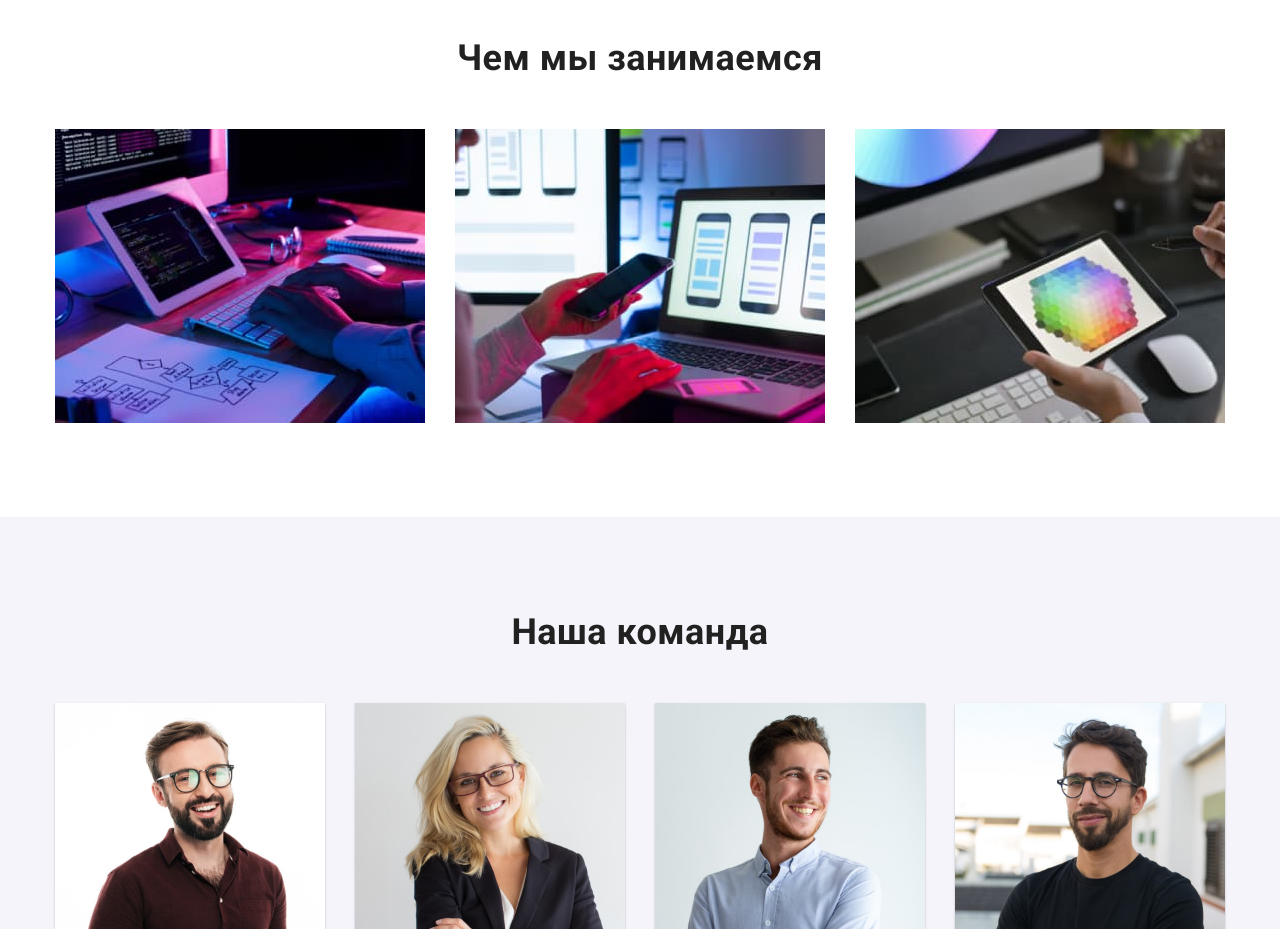
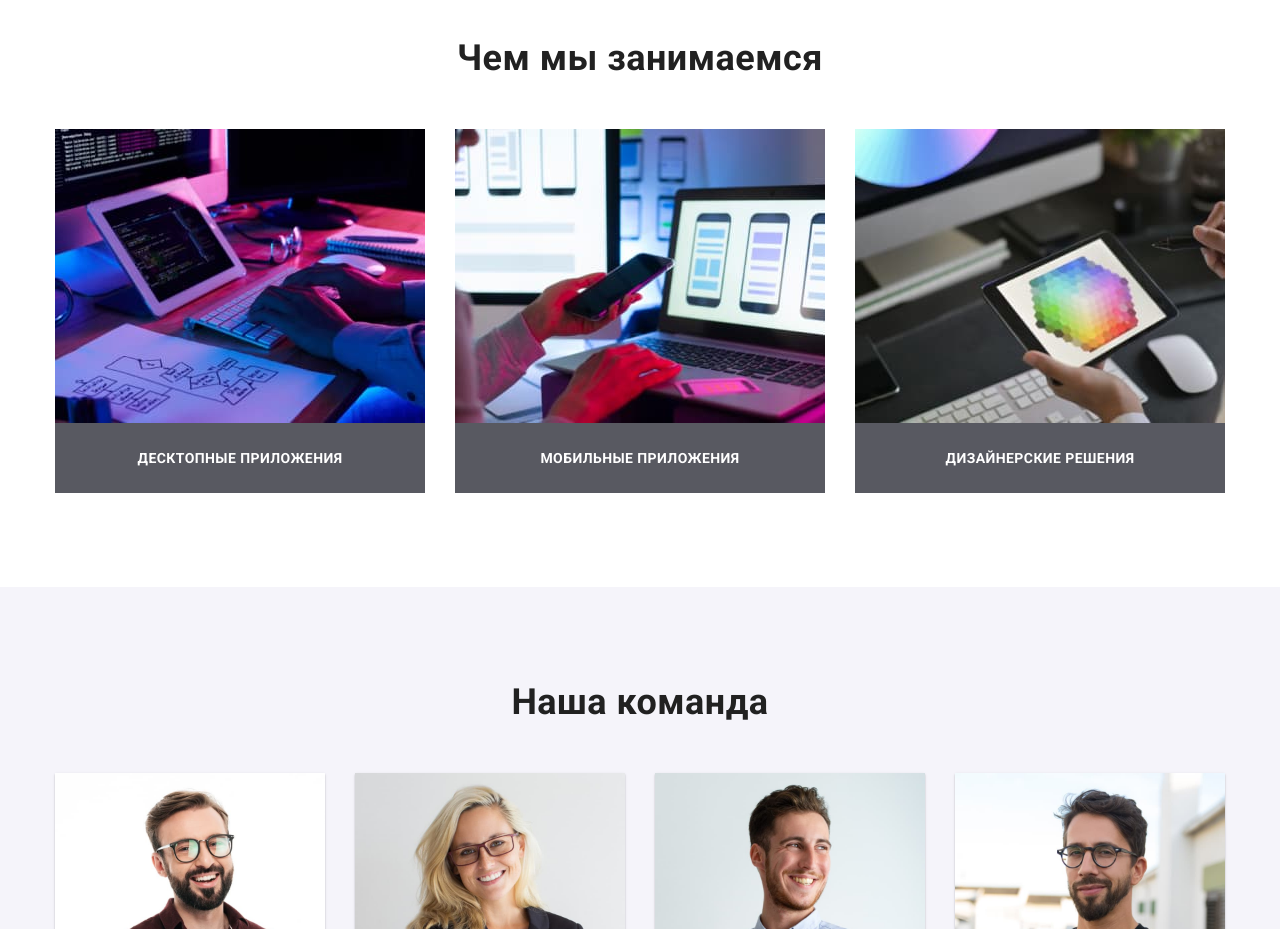
Before and after one commit to Tarasimba/goit-markup-hw-05, a plain HTML site: page index.html in a window 1280 px wide. Shown: the part 1080-2009 px from the top of the page. Drawn offline with nearby package versions, Linux system fonts and the light colour scheme.

Commit message:
Almost done

```diff
--- a/css/styles.css
+++ b/css/styles.css
@@ -379,7 +379,7 @@ img {
 .client-item > .link:hover,
 .client-item > .link:focus {
   color: var(--accent-color);
-  outline: 1px solid var(--accent-color);
+  border-color: var(--accent-color);
 }
 
 .client-items {
@@ -387,6 +387,25 @@ img {
   flex-wrap: wrap;
   margin-top: calc(-1 * var(--card-set-gap));
   margin-left: calc(-1 * var(--card-set-gap));
+}
+
+.img-desc1{
+  width: 370px;
+  height: 70px;
+  background: rgba(47, 48, 58, 0.8);
+  display: flex;
+  justify-content: center;
+  font-family: 'Roboto';
+  font-style: normal;
+  font-weight: 700;
+  font-size: 14px;
+  line-height: 16px;
+  position: relative;
+  text-align: center;
+  align-items: center;
+  letter-spacing: 0.03em;
+  text-transform: uppercase;
+  color: #FFFFFF;
 }
 
 .client-items > .client-item {
--- a/index.html
+++ b/index.html
@@ -113,11 +113,13 @@
             <div class="container">
                 <h2 class="section-title">Чем мы занимаемся</h2>
                 <ul class="section-items list">
-                    <li class="item"><a href=""><img src="./images/klava-planshet.jpg" alt="Набирає команда" width="370"></a>
+                    <li class="item"><a href=""><img src="./images/klava-planshet.jpg" alt="Набирає команду" width="370"></a>
+                    <div class="img-desc1">Десктопные приложения</div></li>
+                    <li class="item"><a href=""><img src="./images/tel-laptop.jpg" alt="Переглядає дизайн" width="370"></a>
+                    <div class="img-desc1">Мобильные приложения</div>
                     </li>
-                    <li class="item"><a href=""><img src="./images/tel-laptop.jpg" alt="Переглядає дизайн" width="370"></a>
-                    </li>
-                    <li class="item"><a href=""><img src="./images/planshet-color.jpg" alt="Розглядає палітру кольорів" width="370"></a></li>
+                    <li class="item"><a href=""><img src="./images/planshet-color.jpg" alt="Розглядає палітру кольорів" width="370"></a>
+                    <div class="img-desc1">Дизайнерские решения</li>
                 </ul>
             </div>
         </section>
```
